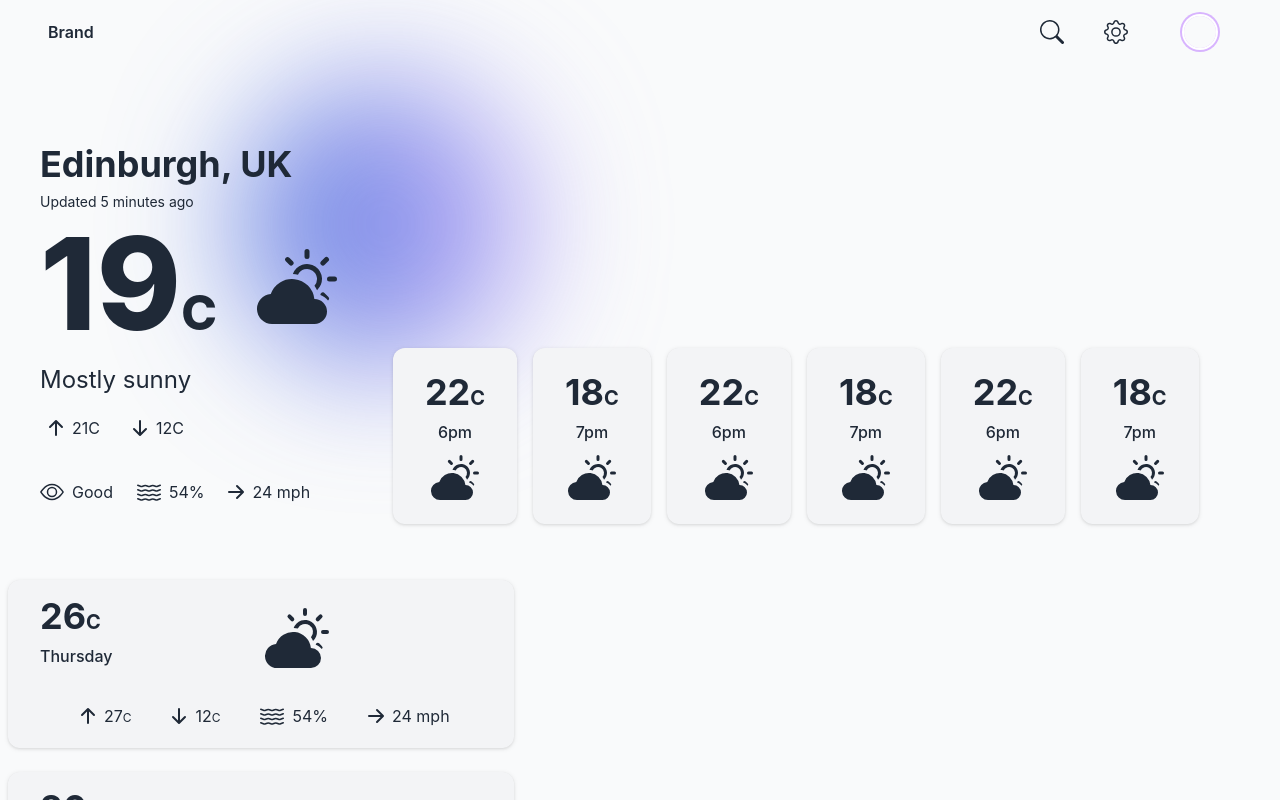
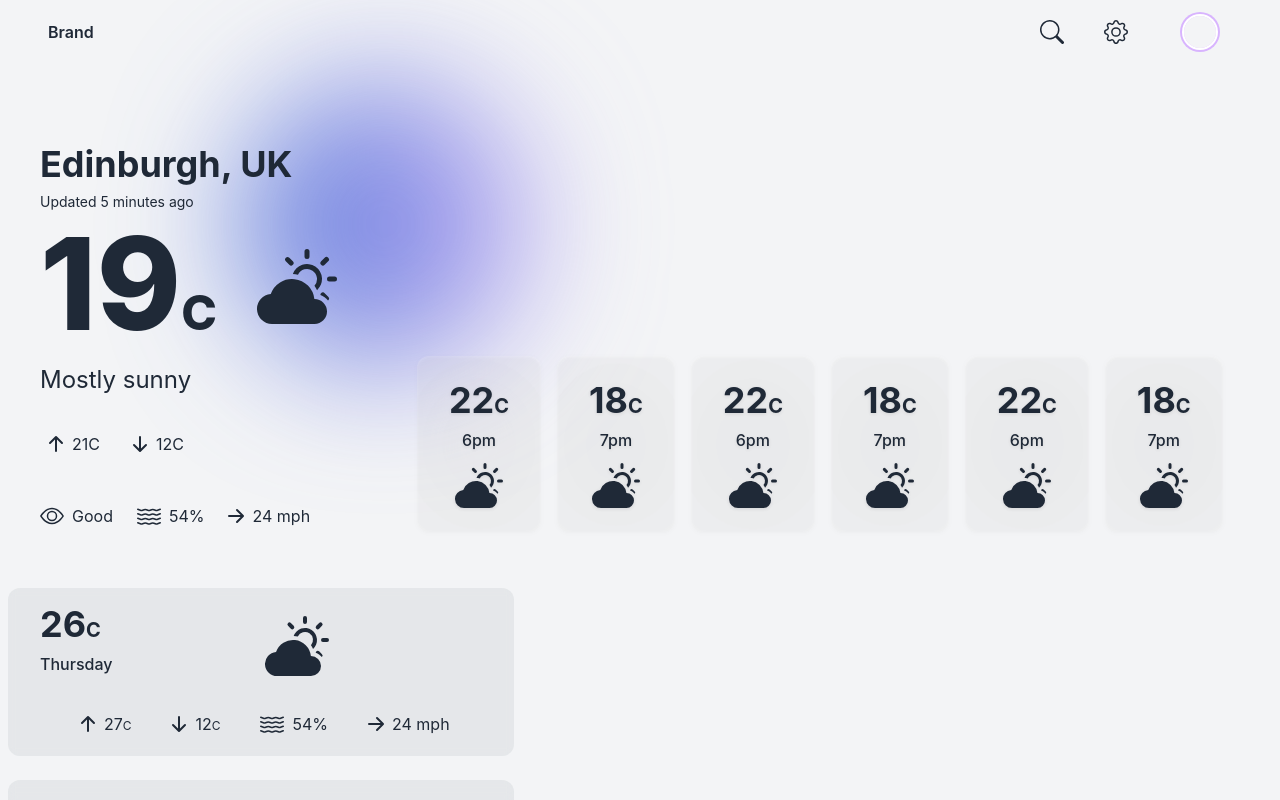
Before and after one commit to ScotDev/beaulife-new, a React (Vite) app: page /home in a window 1280 px wide. Built offline with nearby package versions, Linux system fonts and the light colour scheme; no server answers; sample sign-in values are in the browser's storage.

Commit message:
Started cleaning up card styles

```diff
--- a/src/components/Card.jsx
+++ b/src/components/Card.jsx
@@ -23,7 +23,7 @@ const PrimaryCard = ({ location, temp }) => {
           <BsCloudSunFill className="w-full h-full" />
         </div>
       </div>
-      <h3 className="text-2xl pt-4">Mostly sunny</h3>
+      <h3 className="text-2xl py-4">Mostly sunny</h3>
       <div className="flex flex-row justify-evenly lg:justify-start items-center py-4 gap-6">
         <div className="flex flex-row items-center">
           <BsArrowUpShort className="w-8 h-8" />
@@ -35,7 +35,7 @@ const PrimaryCard = ({ location, temp }) => {
         </div>
       </div>
 
-      <div className="flex flex-row justify-evenly lg:justify-start gap-4 items-center py-4">
+      <div className="flex flex-row justify-evenly lg:justify-start gap-4 items-center pt-6">
         <div className="flex flex-row items-center">
           <BsEye className="w-6 h-6 mr-2" />
           <p>Good</p>
@@ -55,7 +55,7 @@ const PrimaryCard = ({ location, temp }) => {
 
 const HourlyCard = ({ time, temp }) => {
   return (
-    <div className="py-6 px-8 rounded-xl l w-full h-full lg:w-fit bg-gray-100 drop-shadow backdrop-blur-2xl text-gray-800 text-center">
+    <div className="py-6 px-8 rounded-xl l w-full h-full lg:w-fit glass-card text-gray-800 text-center ">
       <div className="flex flex-col lg:items-center lg:justify-center">
         <div className="flex flex-col">
           <div className="font-bold text-4xl">
@@ -89,20 +89,20 @@ const HourlyCard = ({ time, temp }) => {
 
 const DailyCard = ({}) => {
   return (
-    <div className="py-4 px-8  rounded-xl l w-full  bg-gray-100 drop-shadow backdrop-blur-xl text-gray-800">
+    <div className="py-4 px-8  rounded-xl l w-full glass-card-again text-gray-800 ">
       <div className="flex flex-row items-center">
         <div className="flex flex-col">
-          <div className="font-bold text-4xl">
+          <div className="font-bold text-4xl opacity-100">
             26
             <span className="text-xl">C</span>
           </div>
           <div className="font-medium py-2">Thursday</div>
         </div>
-        <div className="h-12 w-12 lg:h-16 lg:w-16 mx-auto">
+        <div className="h-14 w-14 lg:h-16 lg:w-16 mx-auto">
           <BsCloudSunFill className="w-full h-full" />
         </div>
       </div>
-      <div className="flex flex-row justify-start gap-6 lg:gap-0 lg:justify-evenly items-center lg:pt-6">
+      <div className="flex flex-row justify-start gap-4 lg:gap-0 lg:justify-evenly items-center pt-2 lg:pt-6">
         <div className="flex flex-row items-center">
           <BsArrowUpShort className="w-8 h-8" />
           <p>
--- a/src/index.css
+++ b/src/index.css
@@ -23,7 +23,7 @@ body {
     @apply flex flex-col pt-12 px-2 w-full;
   }
   .background {
-    @apply min-w-full min-h-screen absolute bg-gray-50 -z-10 overflow-x-hidden;
+    @apply min-w-full min-h-screen absolute bg-gray-100 -z-10 overflow-x-hidden;
   }
   .background-color {
     @apply absolute top-20 left-60 w-72 h-72 bg-gradient-to-r from-blue-700 to-violet-400 rounded-full mix-blend-multiply filter blur-3xl opacity-70;
@@ -39,6 +39,12 @@ body {
   }
   .scroll-item {
     @apply h-fit;
+  }
+  .glass-card {
+    @apply drop-shadow backdrop-blur-3xl backdrop-opacity-5 backdrop-invert bg-white/20;
+  }
+  .glass-card-again {
+    @apply bg-gray-500 rounded-md bg-clip-padding backdrop-filter backdrop-blur-sm bg-opacity-10;
   }
   /* .scroll-item:first-of-type {
     @apply pl-2;
--- a/src/pages/Home.jsx
+++ b/src/pages/Home.jsx
@@ -21,7 +21,7 @@ export default function Home() {
       <div className="flex flex-col items-center h-screen">
         <Navbar></Navbar>{" "}
         <main className="container">
-          <div className="flex flex-col lg:flex-row gap-4 py-4">
+          <div className="flex flex-col lg:flex-row gap-10 py-4">
             <PrimaryCard location="Edinburgh, UK" temp="19" />
             {/* <div className="flex flex-row lg:items-end gap-4 py-4">
               <HourlyCard temp="22" time="6pm" />
@@ -58,6 +58,9 @@ export default function Home() {
             <DailyCard />
             <DailyCard />
             <DailyCard />
+            <DailyCard />
+            <DailyCard />
+            <DailyCard />
           </div>
         </main>
       </div>
```
